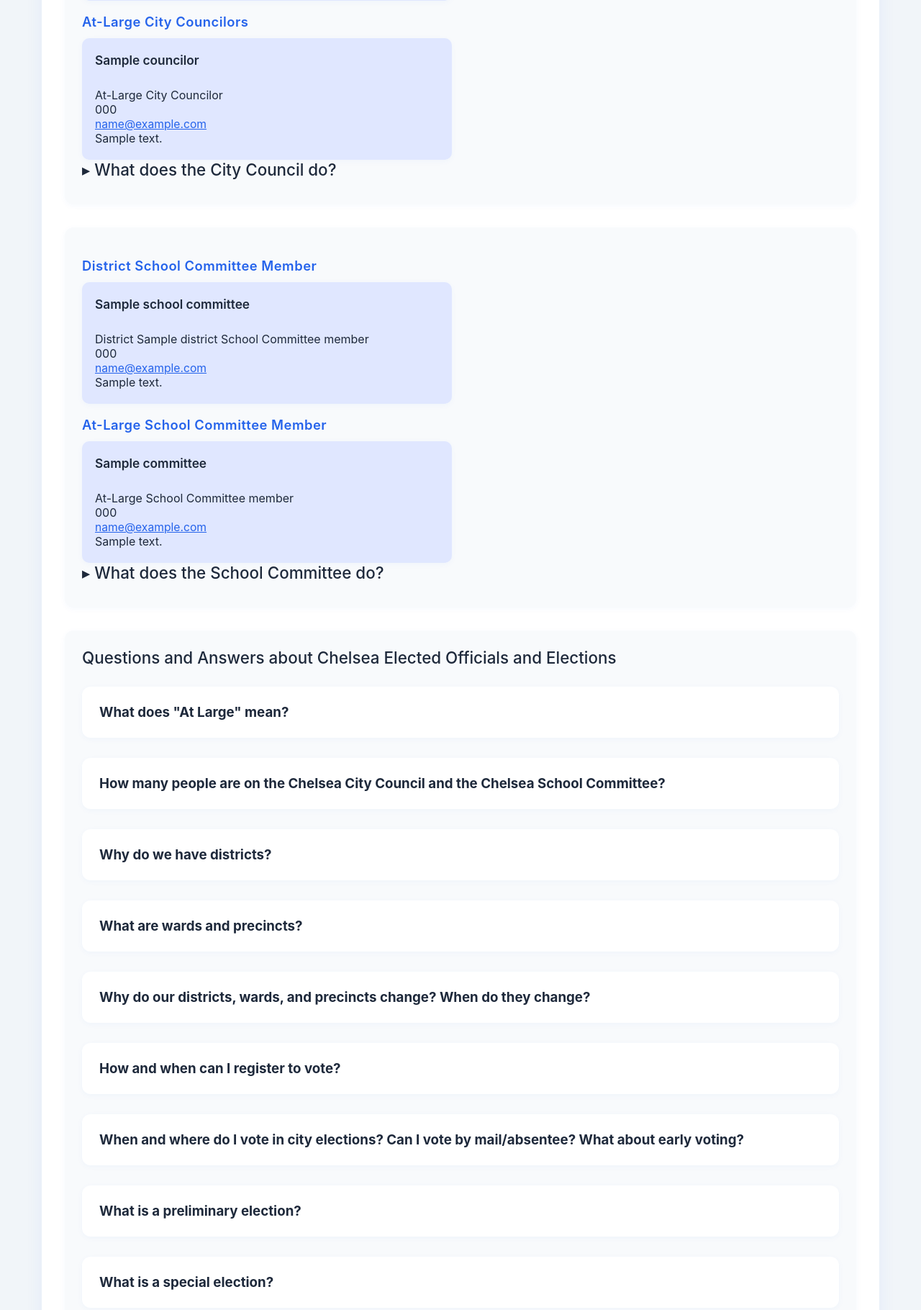
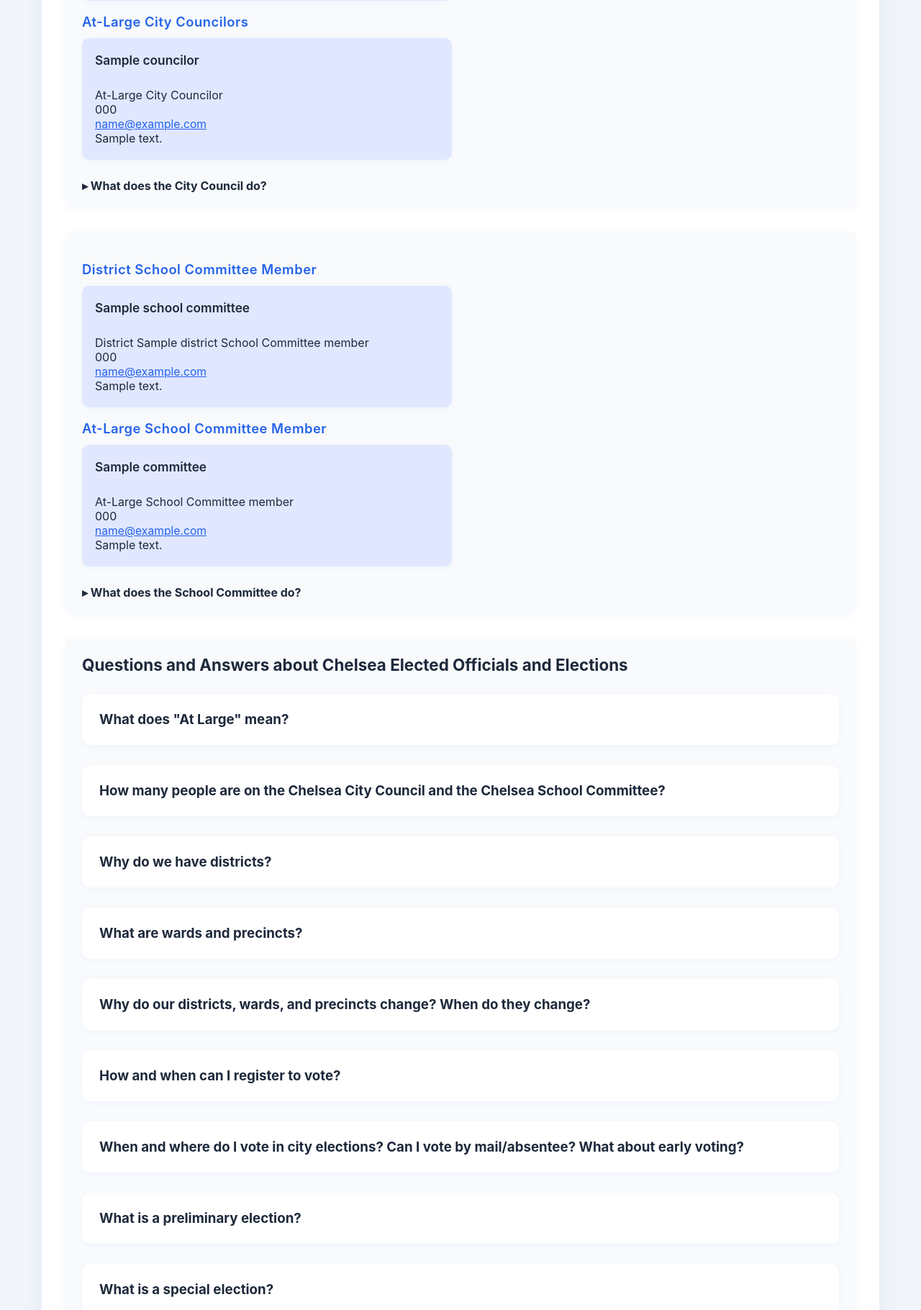
Before and after one commit to saraheliznev/chelseavoting, a Flask app: template templates/index.html in a window 1280 px wide. Shown: the part 655-2475 px from the top of the page at 72% size. Run offline with Flask 3, Linux system fonts and the light colour scheme; the template is opened without the code that fills it: most values are stand-ins (such as "Sample title", 1, 10 or a date in 2020).

Commit message:
Update index.html

```diff
--- a/templates/index.html
+++ b/templates/index.html
@@ -73,7 +73,7 @@
                     {% endfor %}
                 </div>
             {% endif %}
-                        <h2 class="collapsible">&#9656; What does the City Council do?</h2>
+                        <p class="collapsible" style="margin:26px 0 13px 0; font-weight: bold;">&#9656; What does the City Council do?</h2>
                         <div class="content">
 						<p>The City Council has the following responsibilities:</p>
 						<ul>
@@ -131,7 +131,7 @@
                         </div>
                     {% endfor %}
                 </div>
-                <h2 class="collapsible">&#9656; What does the School Committee do?</h2>
+                <p class="collapsible" style="margin:26px 0 13px 0; font-weight: bold;">&#9656; What does the School Committee do?</h2>
 				<div class="content">
 				<p>According to Massachusetts law, School Committee has 3 jobs:</p>
 				<ul>
@@ -152,7 +152,7 @@
 
      <div class="officials-section">
 
-     	<h2>Questions and Answers about Chelsea Elected Officials and Elections</h2>
+     	<h2 style="font-weight: bold;">Questions and Answers about Chelsea Elected Officials and Elections</h2>
 
      	<div class="blue-box-faq">
      	<h3 class="collapsible">What does "At Large" mean?</h3>
```
